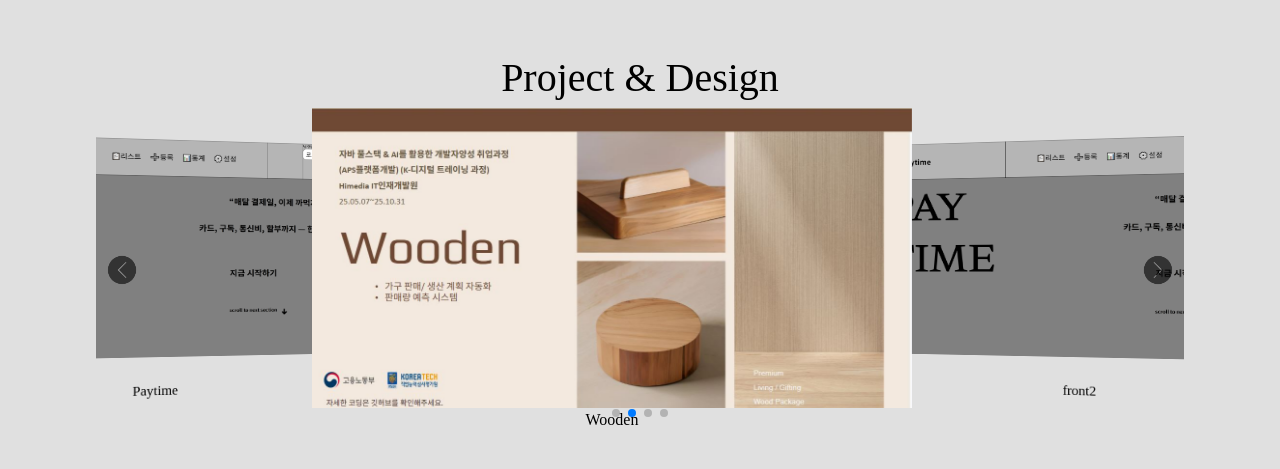
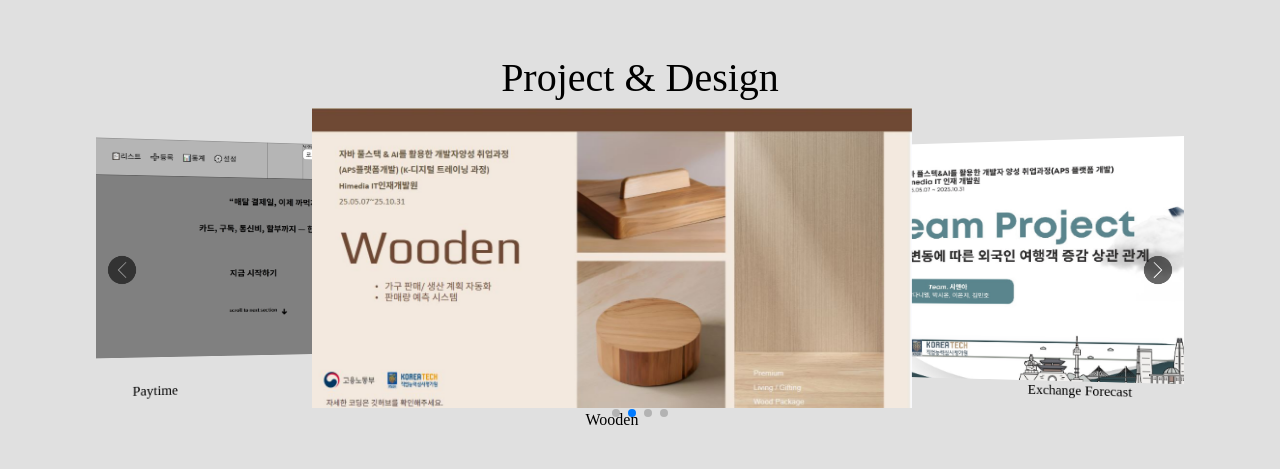
Before and after one commit to miiinhoo/Front-MyPortfolio, a React (Vite) app: page / in a window 1280 px wide. Shown: the part 1672-2141 px from the top of the page. Built offline with nearby package versions, Linux system fonts and the light colour scheme; no server answers; grey boxes are pictures that could not be loaded.

Commit message:
fix : Swiper 내용물 추가

```diff
--- a/src/arrays/SwiperArrays.jsx
+++ b/src/arrays/SwiperArrays.jsx
@@ -1,4 +1,13 @@
-import { Designer, Sherlock, MLB, Vonin, Paytime,Wooden} from '../imgs/projects/common/project.jsx';
+import {
+    Designer,
+    Sherlock,
+    MLB,
+    Vonin,
+    Paytime,
+    Wooden,
+    Exchange,
+    FrontPortFolio
+} from '../imgs/projects/common/project.jsx';
 
 export const SwiperArray = [
     {
@@ -14,12 +23,12 @@ export const SwiperArray = [
                 text:"Wooden"
             },
             {
-                source: Paytime,
-                text:"front2"
+                source: Exchange,
+                text:"Exchange Forecast"
             },
             {
-                source: Paytime,
-                text:"front3"
+                source: FrontPortFolio,
+                text:"Portfolio"
             },
         ]
     },
--- a/src/imgs/projects/common/project.jsx
+++ b/src/imgs/projects/common/project.jsx
@@ -4,5 +4,15 @@ import MLB from '../mlb.png';
 import Vonin from '../vonin.png';
 import Paytime from '../paytime.PNG';
 import Wooden from '../wooden.JPG';
+import Exchange from '../Exchange.JPG';
+import FrontPortFolio from '../FrontPF.JPG';
 
-export { Designer, Sherlock, MLB, Vonin,Paytime,Wooden };
+export { Designer,
+    Sherlock,
+    MLB,
+    Vonin,
+    Paytime,
+    Wooden,
+    Exchange,
+    FrontPortFolio
+};
--- a/src/pages/main/swiper/DesignSlide.jsx
+++ b/src/pages/main/swiper/DesignSlide.jsx
@@ -14,7 +14,6 @@ export default function DesignSlide() {
       modules={[Navigation, Pagination, Autoplay, EffectCoverflow]}
       effect="coverflow"
       centeredSlides={true}
-      grabCursor={true}
       slidesPerView={3}
       autoplay={{ delay: 2500, disableOnInteraction: false, pauseOnMouseEnter: true }}
       coverflowEffect={{
--- a/src/pages/main/swiper/FrontSlide.jsx
+++ b/src/pages/main/swiper/FrontSlide.jsx
@@ -14,7 +14,6 @@ export default function FrontSlide() {
       modules={[Navigation, Pagination, Autoplay, EffectCoverflow]}
       effect="coverflow"
       centeredSlides={true}
-      grabCursor={true}
       slidesPerView={"auto"}
       autoplay={{ delay: 2500, disableOnInteraction: false, pauseOnMouseEnter: true }}
       coverflowEffect={{
```
Also changed, not shown: src/imgs/projects/Exchange.JPG (added), src/imgs/projects/FrontPF.JPG (added).
